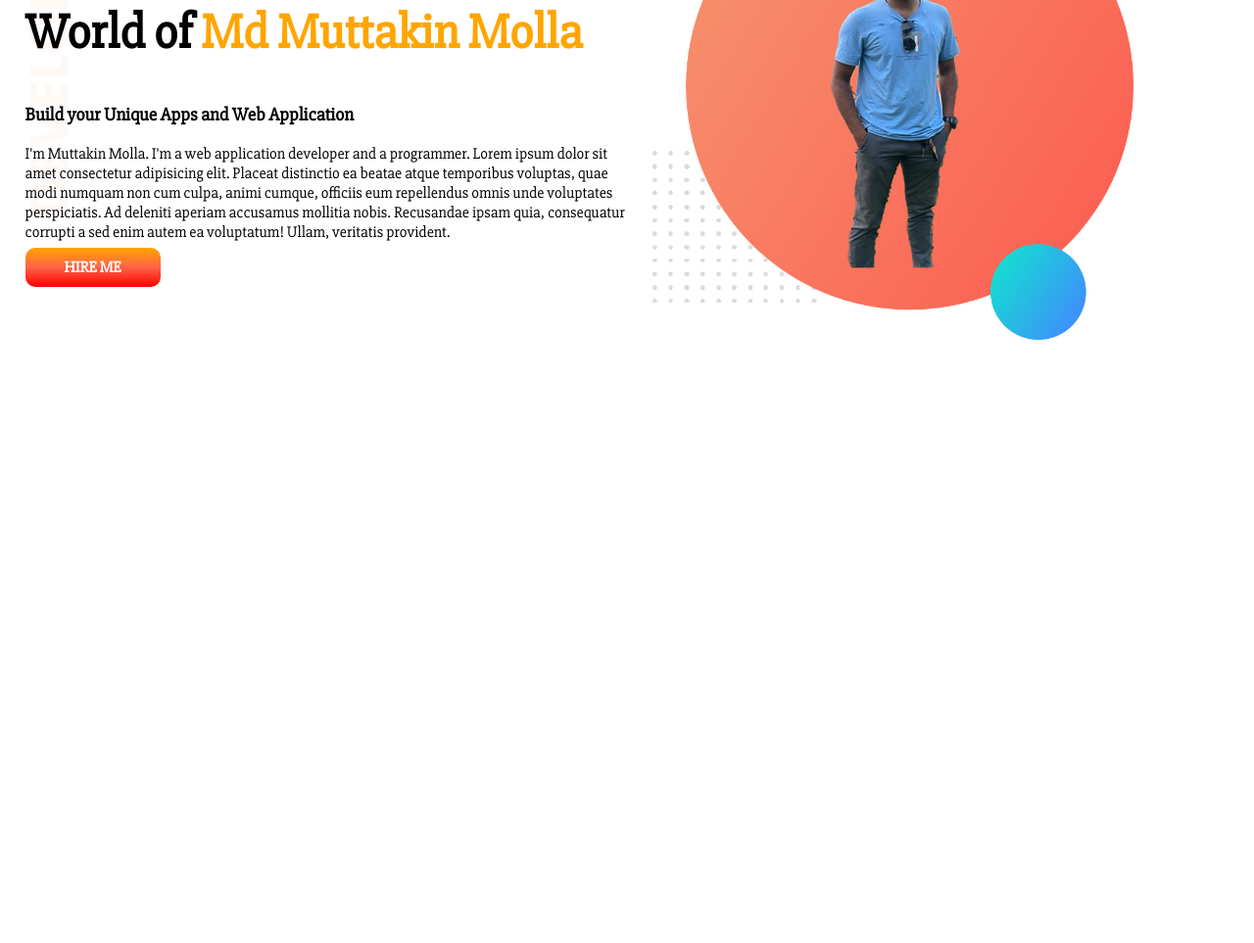
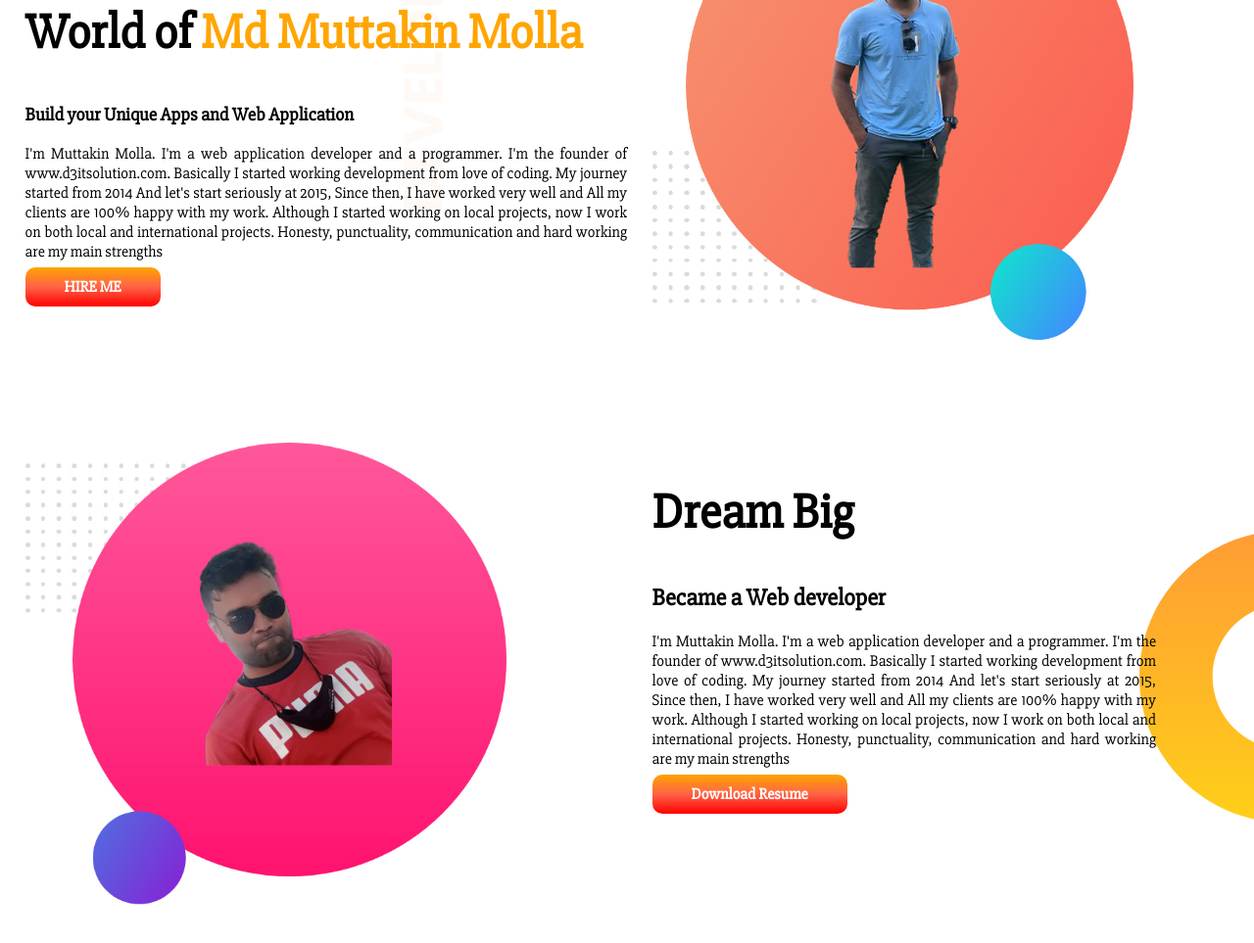
Before and after one commit to muttakinmolla/developer-portfolio, a plain HTML site: page index.html in a window 1280 px wide. Shown: the part 141-1104 px from the top of the page at 98% size. Before the commit the page ends 800 px from the top, so only its background shows below. Drawn offline with Linux system fonts and the light colour scheme.

Commit message:
second part done

```diff
--- a/index.html
+++ b/index.html
@@ -20,14 +20,11 @@
             <h1>World of <span class="orange-color">Md Muttakin Molla</span></h1>
 
             <h3>Build your Unique Apps and Web Application</h3>
-            <p>I'm Muttakin Molla. I'm a web application developer and a programmer. Lorem ipsum dolor sit amet
-                consectetur
-                adipisicing elit. Placeat distinctio ea beatae atque temporibus voluptas, quae modi numquam non cum
-                culpa,
-                animi cumque, officiis eum repellendus omnis unde voluptates perspiciatis. Ad deleniti aperiam accusamus
-                mollitia nobis. Recusandae ipsam quia, consequatur corrupti a sed enim autem ea voluptatum! Ullam,
-                veritatis
-                provident.</p>
+            <p>I'm Muttakin Molla. I'm a web application developer and a programmer. I'm the founder of
+                www.d3itsolution.com. Basically I started working development from love of coding. My journey started
+                from 2014 And let's start seriously at 2015, Since then, I have worked very well and All my clients are
+                100% happy with my work. Although I started working on local projects, now I work on both local and
+                international projects. Honesty, punctuality, communication and hard working are my main strengths</p>
             <a class="link-btn" href="https://www.muttakin.d3itsolution.com" target="_blank">HIRE ME</a>
         </div>
 
@@ -35,6 +32,23 @@
             <img src="./images/muttakin_bg.jpg" alt="">
         </div>
     </section>
+
+    <section class="dream-big">
+        <div class="half-width">
+            <img src="images/muttakin_bg2.jpg" alt="">
+        </div>
+        <div class="half-width">
+            <h1>Dream Big</h1>
+            <h2>Became a Web developer</h2>
+            <p>I'm Muttakin Molla. I'm a web application developer and a programmer. I'm the founder of
+                www.d3itsolution.com. Basically I started working development from love of coding. My journey started
+                from 2014 And let's start seriously at 2015, Since then, I have worked very well and All my clients are
+                100% happy with my work. Although I started working on local projects, now I work on both local and
+                international projects. Honesty, punctuality, communication and hard working are my main strengths</p>
+
+            <a class="link-btn" href="https://www.muttakin.d3itsolution.com" target="_blank">Download Resume</a>
+        </div>
+    </section>
 </body>
 
 </html>
--- a/style.css
+++ b/style.css
@@ -5,6 +5,7 @@ body {
 
 section{
     display: flex;
+    margin-bottom: 100px;
 }
 .half-width{
     width: 50%;
@@ -25,6 +26,7 @@ h1{
     padding: 10px 40px;
     border-radius: 10px;
     font-weight: 1000;
+    padding-top: 10px;
 }
 
 .orange-color{
@@ -34,4 +36,18 @@ h1{
 .top-banner{
     background-image: url('./images/top-banner.png');
     background-repeat: no-repeat;
+    background-position: right;
 }
+
+.dream-big{
+    background-image: url('./images/dream-bg.png');
+    background-repeat: no-repeat;
+    background-position: right;
+}
+.dream-big p{
+    padding-right: 100px;
+    text-align: justify;
+}
+.top-banner p{
+    text-align: justify;
+}
```
